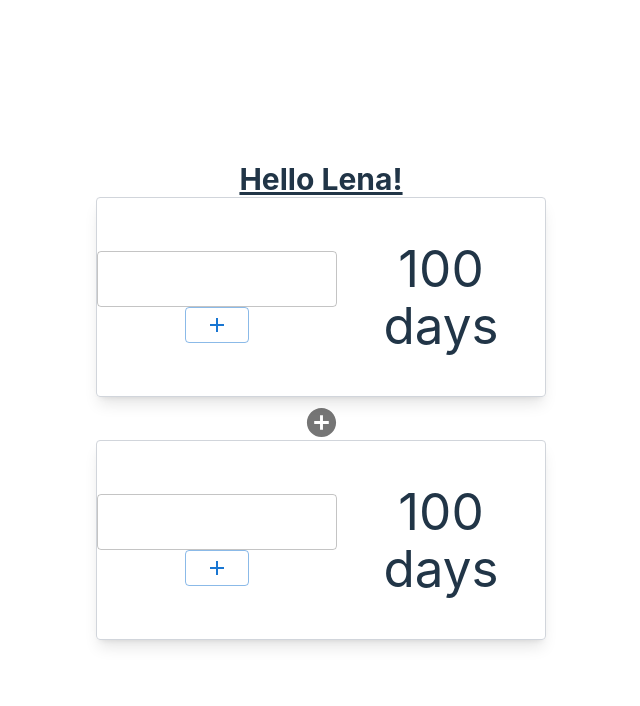
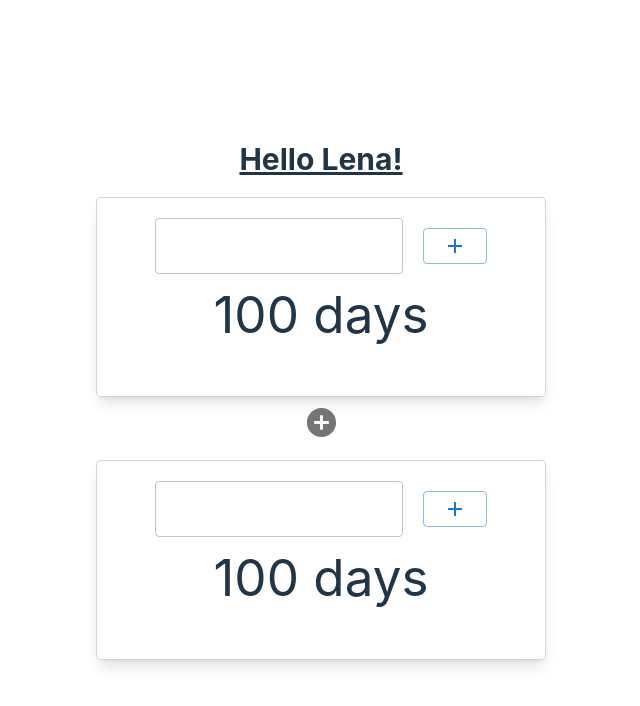
Before and after one commit to lenayoo/swift-design, a React (Vite) app: page / in a window 1280 px wide. Shown: the top 706 px of the page, without its empty margins (319-959 px from the left). Built offline with nearby package versions, Linux system fonts and the light colour scheme.

Commit message:
add structure

```diff
--- a/src/components/Container.tsx
+++ b/src/components/Container.tsx
@@ -2,7 +2,7 @@ import Header from "./Header";
 
 export const Container = () => {
   return (
-    <div className="w-[450px] h-[200px] bg-blue border border-gray-300 rounded shadow-lg flex items-center justify-center">
+    <div className="w-[450px] h-[200px] bg-blue border border-gray-300 rounded shadow-lg mt-5 mb-3s">
       <Header />
       <h1> 100 days </h1>
     </div>
--- a/src/components/Header.tsx
+++ b/src/components/Header.tsx
@@ -3,7 +3,7 @@ import { CustomInput } from "./atoms/CustomInput";
 
 const Header = () => {
   return (
-    <form>
+    <form className="flex flex-row justify-center items-center pt-5 pb-3">
       <CustomInput />
       <CustomButton />
     </form>
--- a/src/components/atoms/CustomInput.tsx
+++ b/src/components/atoms/CustomInput.tsx
@@ -2,7 +2,7 @@ import { TextField } from "@mui/material";
 
 export const CustomInput = () => {
   return (
-    <div>
+    <div className="mr-5">
       <TextField />
     </div>
   );
```
